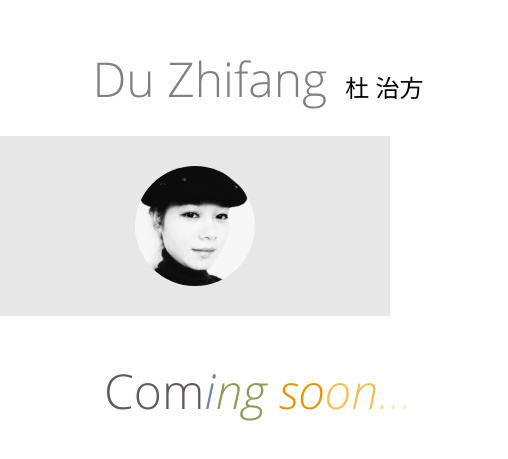
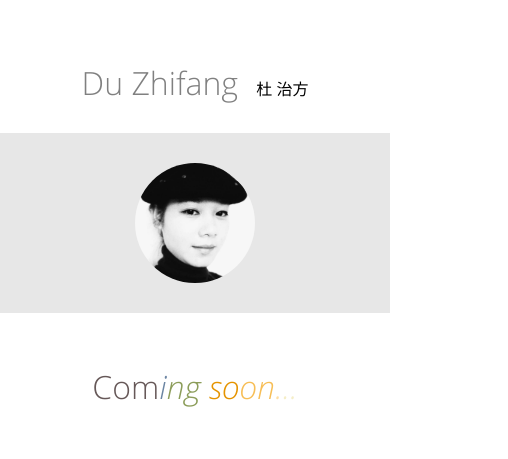
Before and after one commit to BarryLee/do_homepage, a website: page public/index.html in a window 390 px wide. Shown: the part 111-570 px from the top of the page, 508 px wide, since content can reach past the window. Drawn offline with nearby package versions, Linux system fonts and the light colour scheme.

Commit message:
Add some responsiveness
- set viewport and init-scale=1
- rm fixed width
- dynamic adjust font-style with media query

```diff
--- a/public/index.html
+++ b/public/index.html
@@ -2,6 +2,7 @@
 <html>
   <head>
     <meta http-equiv="content-type" content="text/html;charset=utf-8">
+    <meta name="viewport" content="width=device-width, initial-scale=1">
     <title>Du Zhifang</title>
     <link href="custom-font.css" rel="stylesheet" type="text/css">
     <script src="http://code.jquery.com/jquery-1.11.3.min.js"></script>
@@ -18,9 +19,9 @@
     }
 
     div.title {
-        width: 500px;
+        width: auto;
         text-align: center;
-        line-height: 90px;
+        line-height: 5.5em;
     }
 
     div.title>span {
@@ -56,6 +57,21 @@
         color: rgb(102,88,88);
         font-size: 3em;
     }
+
+    @media (max-width: 640px) {
+        span#name_en {
+            font-size: 2em;
+        }
+
+        span#name_cn {
+            font-size: 1em;
+        }
+
+        div#message>span {
+            font-size: 2em;
+        }
+    }
+
     </style>
   </head>
   <body>
```
